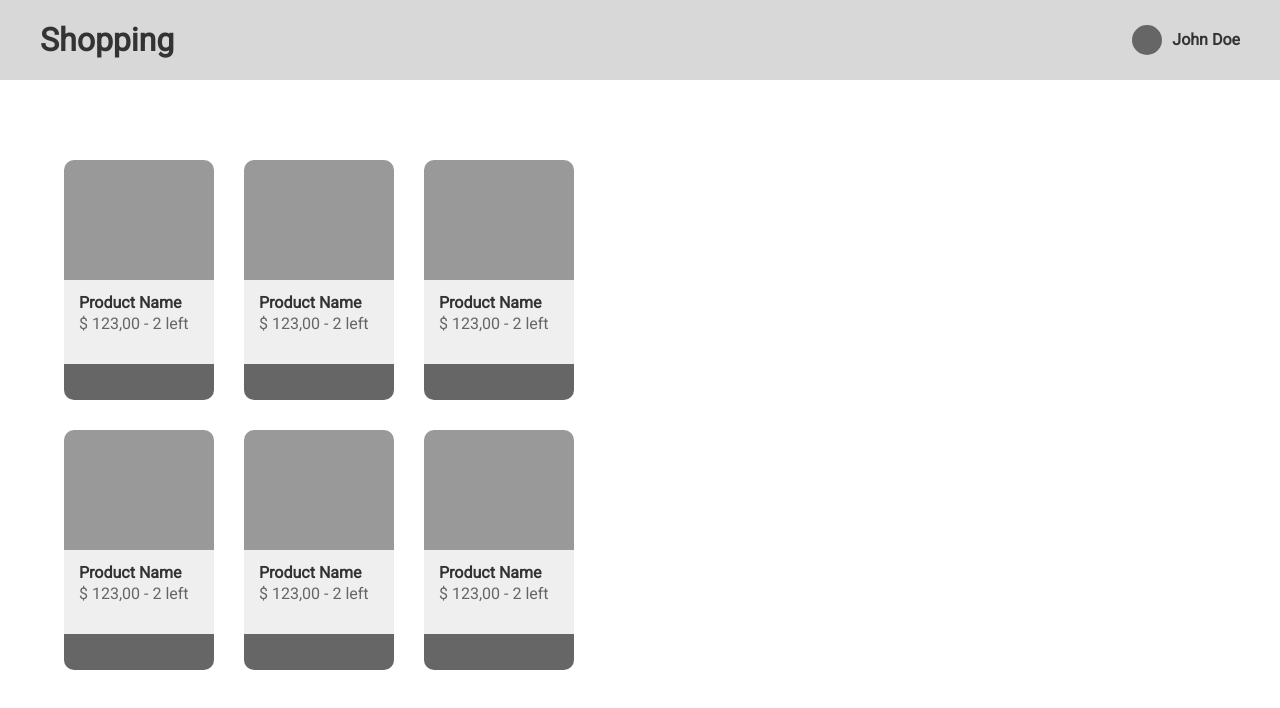
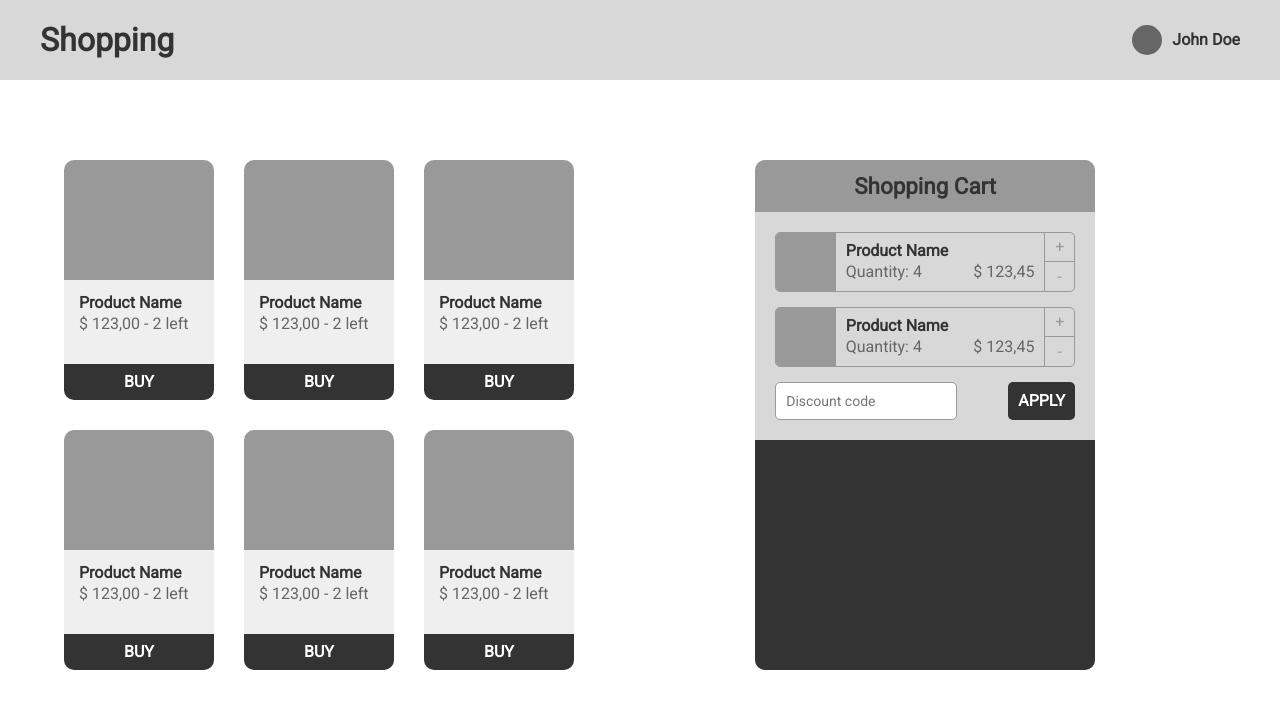
Before and after one commit to herickmotta/shopping-cart-front, a React (Create React App) app: page / in a window 1280 px wide. Shown: the top 708 px of the page. Built offline with nearby package versions, Linux system fonts and the light colour scheme.

Commit message:
feat: cart product list/discount input components static layout

```diff
--- a/src/components/Button/styles.js
+++ b/src/components/Button/styles.js
@@ -4,8 +4,8 @@ import typography from "../../config/typography";
 
 const Container = styled.button`
   width: ${(props) => props.width || "100%"};
-  height: ${(props) => props.height || "auto"};
-  background: ${colors.darkGray};
+  height: ${(props) => props.height || "100%"};
+  background: ${colors.blackGray};
   font-family: ${typography.Roboto};
   font-weight: bold;
   font-size: 16px;
--- a/src/pages/HomePage/components/ProductsSection/components/ProductCard/index.js
+++ b/src/pages/HomePage/components/ProductsSection/components/ProductCard/index.js
@@ -10,9 +10,7 @@ export default function ProductCard() {
         <h2>Product Name</h2>
         <p>$ 123,00 - 2 left</p>
       </InfoBox>
-      <Button width="100%" height="15%">
-        BUY
-      </Button>
+      <Button width="100%" height="15%" text="BUY" />
     </Card>
   );
 }
--- /dev/null
+++ b/src/pages/HomePage/components/ShoppingCart/components/CartProductSnippet/index.js
@@ -0,0 +1,21 @@
+import React from "react";
+import { Box, ImageBox, InfoBox, AddOrRemoveItem } from "./styles";
+
+export default function CartProductSnippet() {
+  return (
+    <Box>
+      <ImageBox />
+      <InfoBox>
+        <h2>Product Name</h2>
+        <div>
+          <p>Quantity: 4</p>
+          <p>$ 123,45</p>
+        </div>
+      </InfoBox>
+      <AddOrRemoveItem>
+        <button type="button">+</button>
+        <button type="button">-</button>
+      </AddOrRemoveItem>
+    </Box>
+  );
+}
--- /dev/null
+++ b/src/pages/HomePage/components/ShoppingCart/components/CartProductSnippet/styles.js
@@ -0,0 +1,54 @@
+import styled from "styled-components";
+import colors from "../../../../../../config/colors";
+import typography from "../../../../../../config/typography";
+
+export const Box = styled.div`
+  height: 60px;
+  border: 1px solid ${colors.midGray};
+  margin-bottom: 15px;
+  font-family: ${typography.Roboto};
+  display: flex;
+  border-radius: 5px;
+  overflow: hidden;
+`;
+
+export const ImageBox = styled.div`
+  height: 100%;
+  width: 20%;
+  background: ${colors.midGray};
+`;
+
+export const InfoBox = styled.div`
+  width: 70%;
+  height: 100%;
+  font-size: 16px;
+  padding: 10px;
+  h2 {
+    font-weight: bold;
+    color: ${colors.blackGray};
+    margin-bottom: 5px;
+  }
+  & > div {
+    width: 100%;
+    display: flex;
+    justify-content: space-between;
+    p {
+      color: ${colors.darkGray};
+    }
+  }
+`;
+
+export const AddOrRemoveItem = styled.div`
+  height: 100%;
+  width: 10%;
+  display: flex;
+  flex-direction: column;
+  & > :first-child {
+    border-bottom: 1px solid ${colors.midGray};
+  }
+  button {
+    color: ${colors.midGray};
+    border-left: 1px solid ${colors.midGray};
+    height: 50%;
+  }
+`;
--- /dev/null
+++ b/src/pages/HomePage/components/ShoppingCart/components/DiscountSection/index.js
@@ -0,0 +1,14 @@
+import React from "react";
+import Button from "../../../../../../components/Button";
+import { Input, Container, ButtonBox } from "./styles";
+
+export default function DiscountSection() {
+  return (
+    <Container>
+      <Input placeholder="Discount code" />
+      <ButtonBox>
+        <Button text="APPLY" />
+      </ButtonBox>
+    </Container>
+  );
+}
--- /dev/null
+++ b/src/pages/HomePage/components/ShoppingCart/components/DiscountSection/styles.js
@@ -0,0 +1,24 @@
+import styled from "styled-components";
+import colors from "../../../../../../config/colors";
+
+export const Container = styled.div`
+  display: flex;
+  justify-content: space-between;
+  width: 100%;
+`;
+export const Input = styled.input`
+  background: ${colors.white};
+  padding: 10px;
+  border-radius: 5px;
+  font-size: 14px;
+  border: 1px solid ${colors.midGray};
+  margin-right: 20px;
+`;
+
+export const ButtonBox = styled.div`
+  border-radius: 5px;
+  overflow: hidden;
+  & > button {
+    padding: 10px;
+  }
+`;
--- a/src/pages/HomePage/components/ShoppingCart/index.js
+++ b/src/pages/HomePage/components/ShoppingCart/index.js
@@ -1,20 +1,19 @@
 import React from "react";
 import Button from "../../../../components/Button";
-import {
-  Container,
-  CartBox,
-  CartProducts,
-  DiscountSection,
-  CalculateTotal,
-} from "./styles";
+import CartProductSnippet from "./components/CartProductSnippet";
+import DiscountSection from "./components/DiscountSection";
+import { Container, CartBox, CartProducts } from "./styles";
 
 export default function ShoppingCart() {
   return (
     <Container>
       <CartBox>
-        <CartProducts />
-        <DiscountSection />
-        <CalculateTotal />
+        <h1>Shopping Cart</h1>
+        <CartProducts>
+          <CartProductSnippet />
+          <CartProductSnippet />
+          <DiscountSection />
+        </CartProducts>
       </CartBox>
       <Button>CHECKOUT</Button>
     </Container>
--- a/src/pages/HomePage/components/ShoppingCart/styles.js
+++ b/src/pages/HomePage/components/ShoppingCart/styles.js
@@ -1,7 +1,26 @@
 import styled from "styled-components";
+import colors from "../../../../config/colors";
 
-export const Container = styled.div``;
-export const CartBox = styled.div``;
-export const CartProducts = styled.ul;
-export const DiscountSection = styled.div``;
+export const Container = styled.div`
+  width: 340px;
+  background: ${colors.lighterGray};
+  height: 510px;
+  border-radius: 10px;
+  overflow: hidden;
+`;
+export const CartBox = styled.div`
+  h1 {
+    font-size: 1.4rem;
+    font-weight: bold;
+    background: ${colors.midGray};
+    color: ${colors.blackGray};
+    width: 100%;
+    text-align: center;
+    padding: 15px 0;
+  }
+`;
+export const CartProducts = styled.ul`
+  padding: 20px;
+  width: 100%;
+`;
 export const CalculateTotal = styled.div``;
--- a/src/pages/HomePage/index.js
+++ b/src/pages/HomePage/index.js
@@ -1,6 +1,7 @@
 import React from "react";
 import Header from "./components/Header";
 import ProductsSection from "./components/ProductsSection";
+import ShoppingCart from "./components/ShoppingCart";
 import { Page, MainContent } from "./styles";
 
 const HomePage = () => (
@@ -8,6 +9,7 @@ const HomePage = () => (
     <Header />
     <MainContent>
       <ProductsSection />
+      <ShoppingCart />
     </MainContent>
   </Page>
 );
```
Also changed, not shown: src/App.js (+5 -5 lines), .eslintrc.json.
